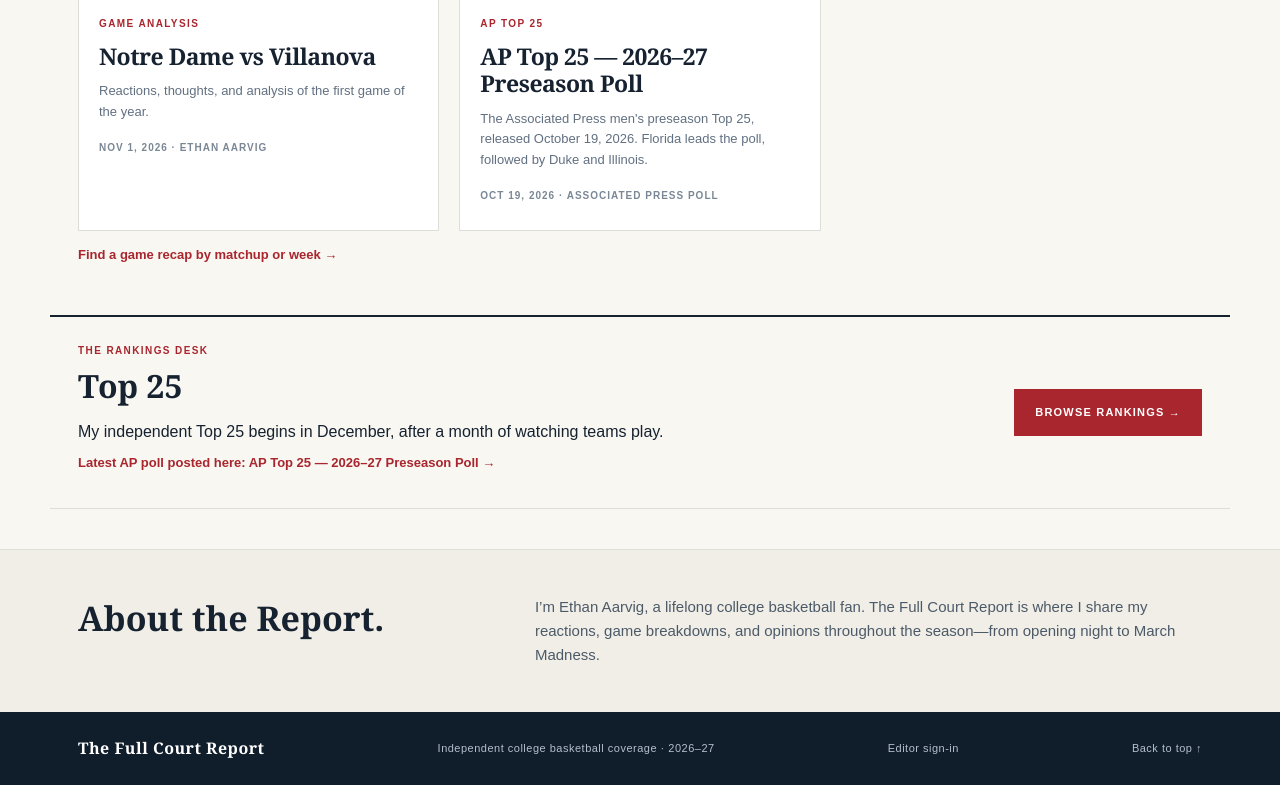
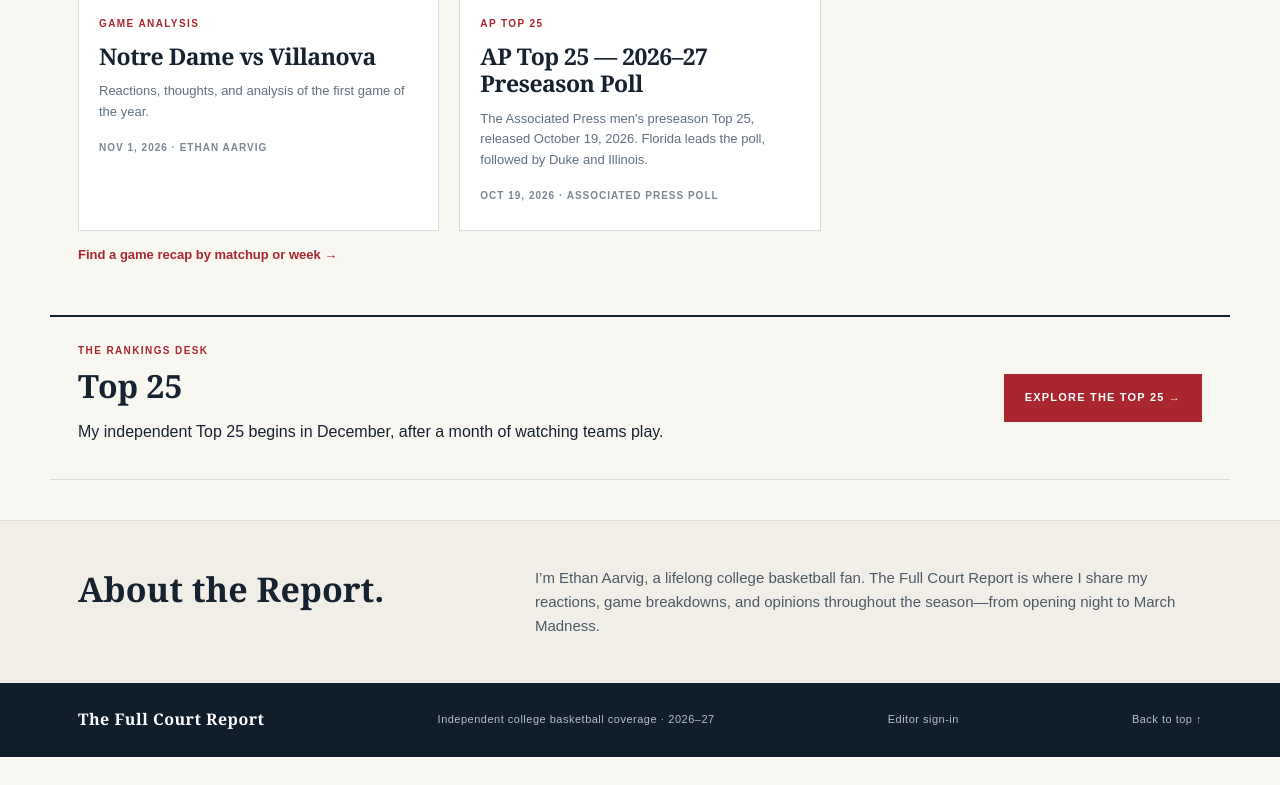
Before and after one commit to EHAARV01/college-basketball, a Jekyll site: the page built from index.html, in a window 1280 px wide and 900 px high, scrolled down 1530 px, cut to the strip 115-900 px from the top of the window. Built offline with Jekyll 4.4.1, drawn with Linux system fonts in a browser that asks for light colours; after the commit the page ends 2402 px from its top, so only the background shows below that.

Commit message:
Simplify featured article assignment in index.html

```diff
--- a/index.html
+++ b/index.html
@@ -3,9 +3,7 @@ layout: default
 ---
 {% assign home = site.data.homepage %}
 {% assign published_articles = site.articles | where: 'published', true | sort: 'date' | reverse %}
-{% assign featured = nil %}
-{% for article in published_articles %}{% unless article.category == 'AP Top 25' %}{% assign featured = article %}{% break %}{% endunless %}{% endfor %}
-{% unless featured %}{% assign featured = published_articles | first %}{% endunless %}
+{% assign featured = published_articles | first %}
 {% if featured %}
 <section class="wrap lead-story" aria-labelledby="main-title">
   <div class="lead-copy">
@@ -26,12 +24,11 @@ layout: default
   {% else %}<p class="empty-state">{{ home.empty_articles_message | escape }}</p>{% endif %}
   <a class="analysis-browse" href="{{ '/analysis/' | relative_url }}">Find a game recap by matchup or week →</a>
 </section>
-{% assign ap_articles = published_articles | where: 'category', 'AP Top 25' %}{% assign latest_ap = ap_articles | first %}
 {% assign ranking_articles = published_articles | where: 'category', 'Rankings' %}{% assign latest_ranking = ranking_articles | first %}
 <section class="wrap rankings-strip" id="rankings" aria-labelledby="rankings-title">
   <div><div class="label">The rankings desk</div><h2 id="rankings-title">{{ home.rankings_heading | escape }}</h2>
   {% if latest_ranking %}<p><a href="{{ latest_ranking.url | relative_url }}">{{ latest_ranking.title | escape }} →</a></p>{% else %}<p>{{ home.rankings_intro | escape }}</p>{% endif %}
-  {% if latest_ap %}<p class="poll-link"><a href="{{ latest_ap.url | relative_url }}">Latest AP poll posted here: {{ latest_ap.title | escape }} →</a></p>{% endif %}</div>
-  <a class="btn" href="{{ '/rankings/' | relative_url }}">Browse rankings →</a>
+  </div>
+  <a class="btn" href="{{ '/rankings/' | relative_url }}">Explore the Top 25 →</a>
 </section>
 <section class="about" id="about"><div class="wrap aboutgrid"><h2>{{ home.about_heading | escape }}</h2><div class="prose">{{ home.about_body | markdownify }}{% if home.about_note and home.about_note != '' %}<p class="small">{{ home.about_note | escape }}</p>{% endif %}</div></div></section>
```
